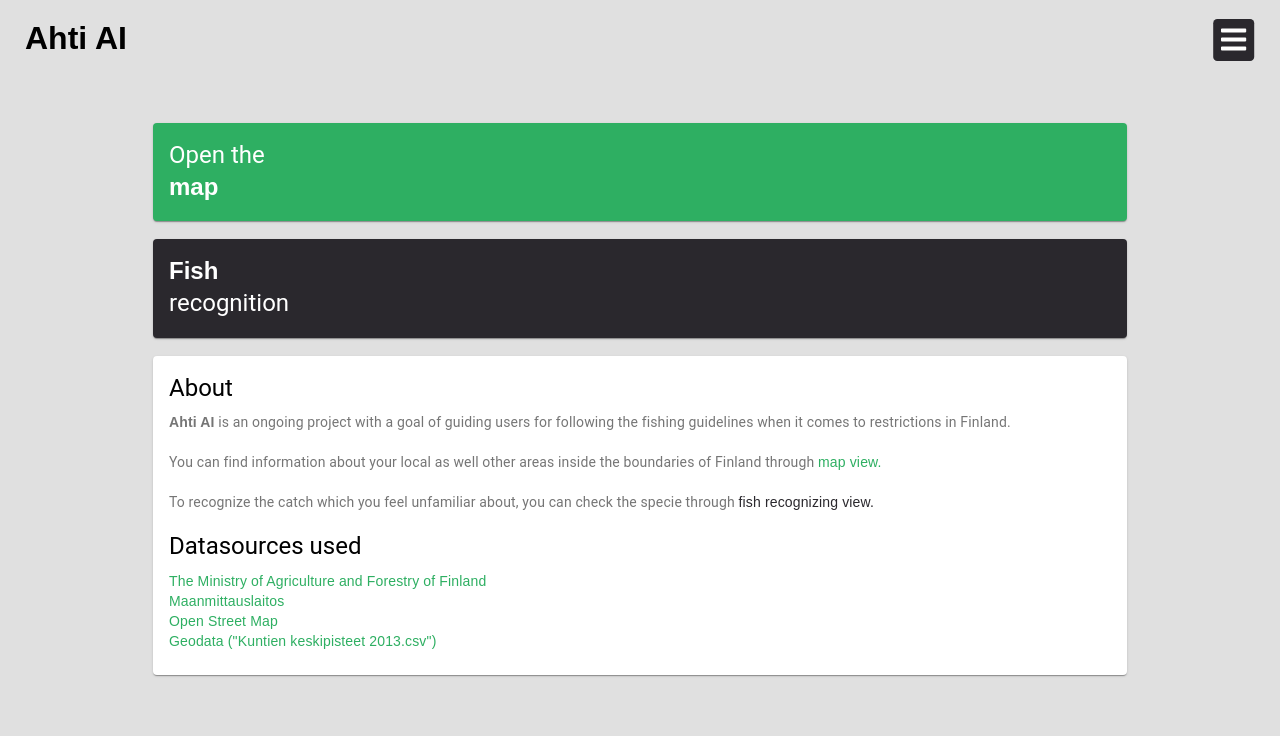
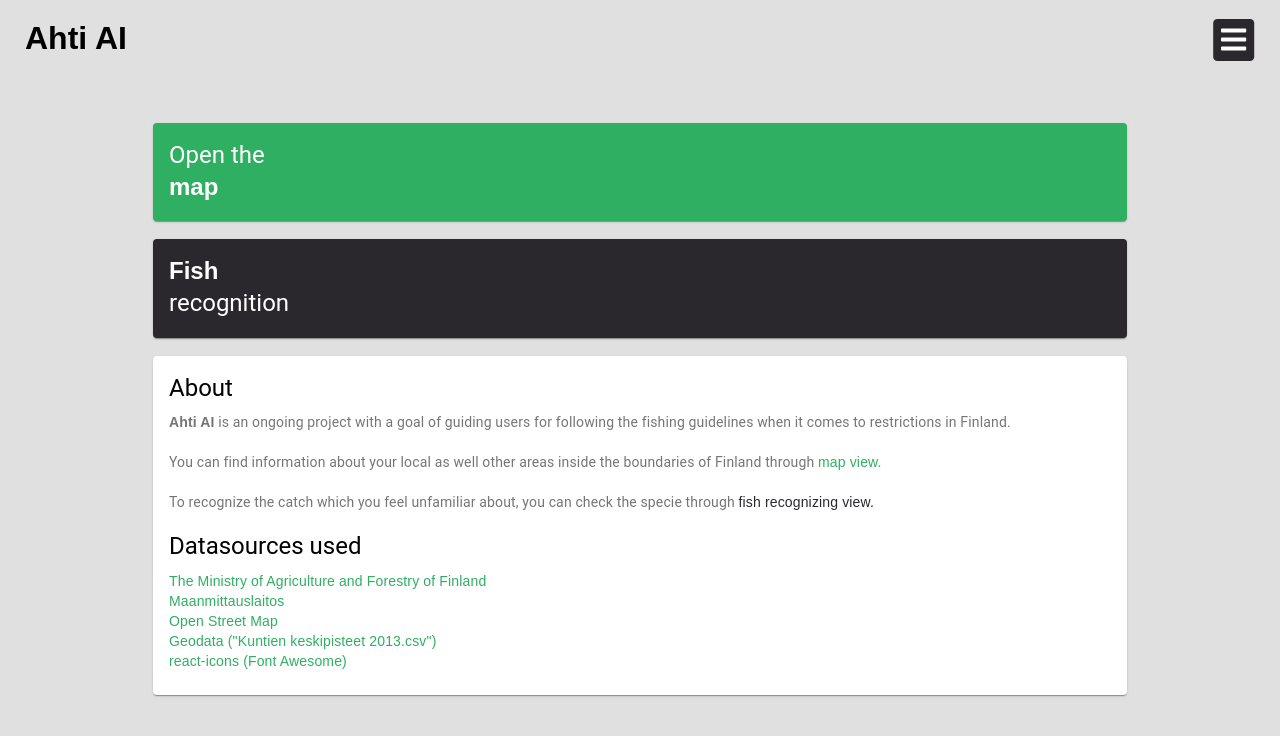
Before and after one commit to eetukarttunen/SUSE-Group-Project, a React (Create React App) app in the folder client/: page / in a window 1280 px wide. Shown: the top 736 px of the page. Built offline with nearby package versions, Linux system fonts and the light colour scheme.

Commit message:
Added react-icons on sources

```diff
--- a/client/src/components/pages/HomePage/Home.js
+++ b/client/src/components/pages/HomePage/Home.js
@@ -101,7 +101,9 @@ function Home() {
             <br/>
             <Link style={{ color: "#2EAF62"}} target="_blank" href="https://www.openstreetmap.org/copyright">Open Street Map</Link>
             <br/>
-           <Link style={{ color: "#2EAF62" }} target="_blank" href="https://github.com/teelmo/geodata">Geodata ("Kuntien keskipisteet 2013.csv")</Link>
+            <Link style={{ color: "#2EAF62" }} target="_blank" href="https://github.com/teelmo/geodata">Geodata ("Kuntien keskipisteet 2013.csv")</Link>
+            <br/>
+            <Link style={{ color: "#2EAF62" }} target="_blank" href="https://react-icons.github.io/react-icons/icons?name=fa">react-icons (Font Awesome)</Link>
           </Typography>
         </CardContent>
       </Card>
```
